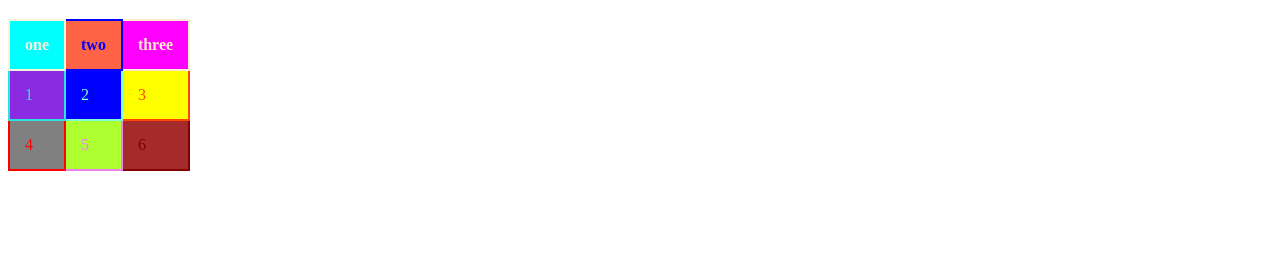
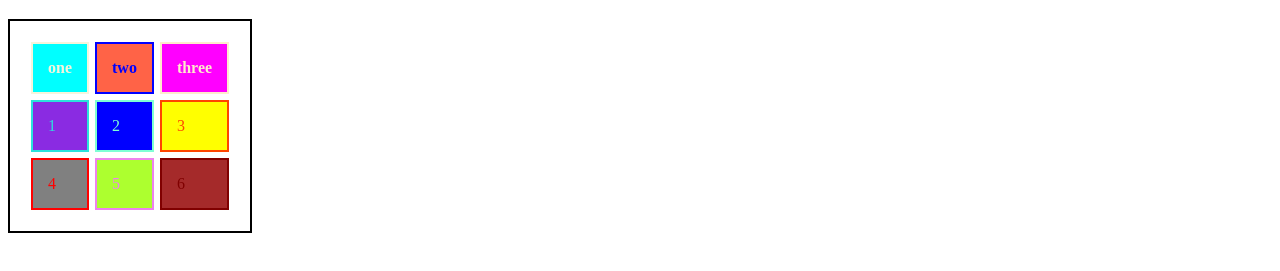
Before and after one commit to gopikrishnamaneem/14thmaytask, a plain HTML site: page index.html in a window 1280 px wide. Shown: the part 61-332 px from the top of the page. Drawn offline with Linux system fonts and the light colour scheme.

Commit message:
14thmay1

```diff
--- a/index.html
+++ b/index.html
@@ -7,7 +7,7 @@
     <style>
         table,th,td {
             border: 2px solid;
-            border-collapse: collapse;
+            border-spacing: 6px;
             padding: 15px;
         }
         h1{
```
